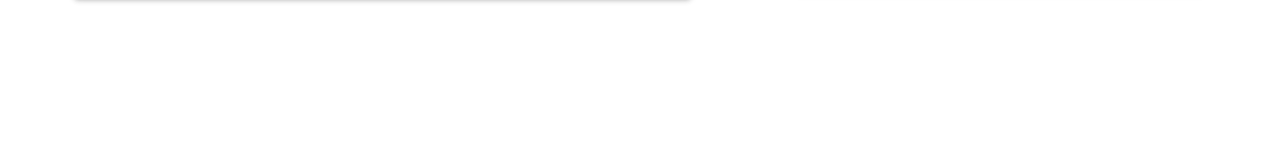
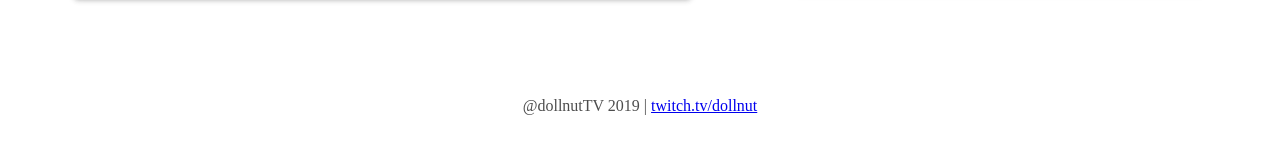
Before and after one commit to dollnut/frontend, a Gatsby site: page / in a window 1280 px wide. Shown: the part 791-933 px from the top of the page. Before the commit the page ends 803 px from the top, so only its background shows below. Built offline with nearby package versions, Linux system fonts and the light colour scheme; Gatsby itself is replaced by a stand-in of ours.

Commit message:
added footer

```diff
--- a/src/Layout.jsx
+++ b/src/Layout.jsx
@@ -13,6 +13,14 @@ const Layout = ({ children, classes }) => {
       <SEO title="DollNutTV" />
       <NavBar />
       <div className={classes.root}>{children}</div>
+      <footer className={classes.footer}>
+        <div>
+          @dollnutTV 2019 |{" "}
+          <a href="https://twitch.tv/dollnut" target="__blank">
+            twitch.tv/dollnut
+          </a>
+        </div>
+      </footer>
     </ThemeProvider>
   )
 }
@@ -21,4 +29,12 @@ export default withStyles({
   root: {
     // background: theme.palette.primary.main,
   },
+  footer: {
+    margin: "100px 0 50px",
+    color: theme.palette.primary.light,
+    display: "flex",
+    alignItems: "center",
+    justifyContent: "center",
+    flexDirection: "column",
+  },
 })(Layout)
```
